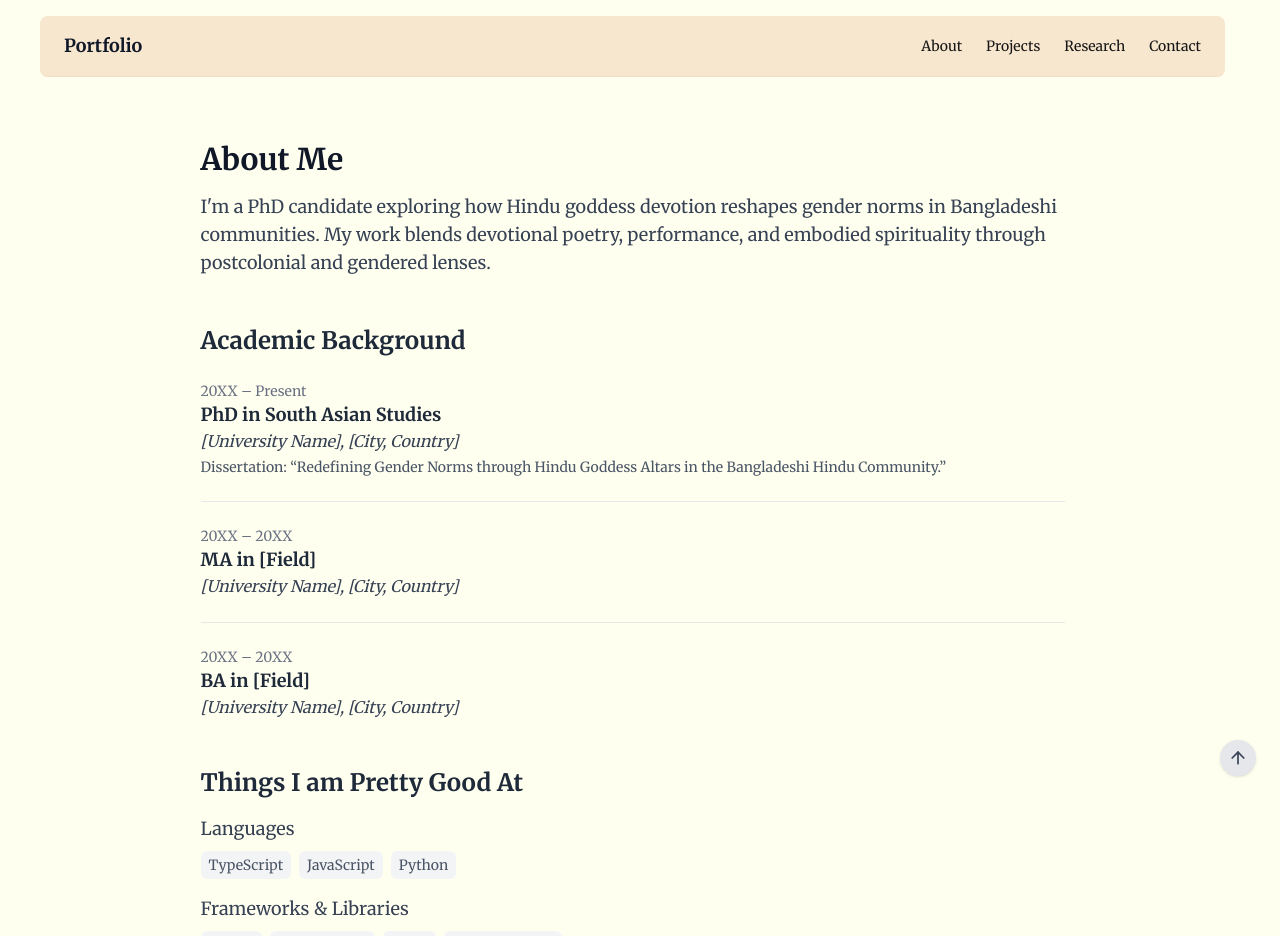
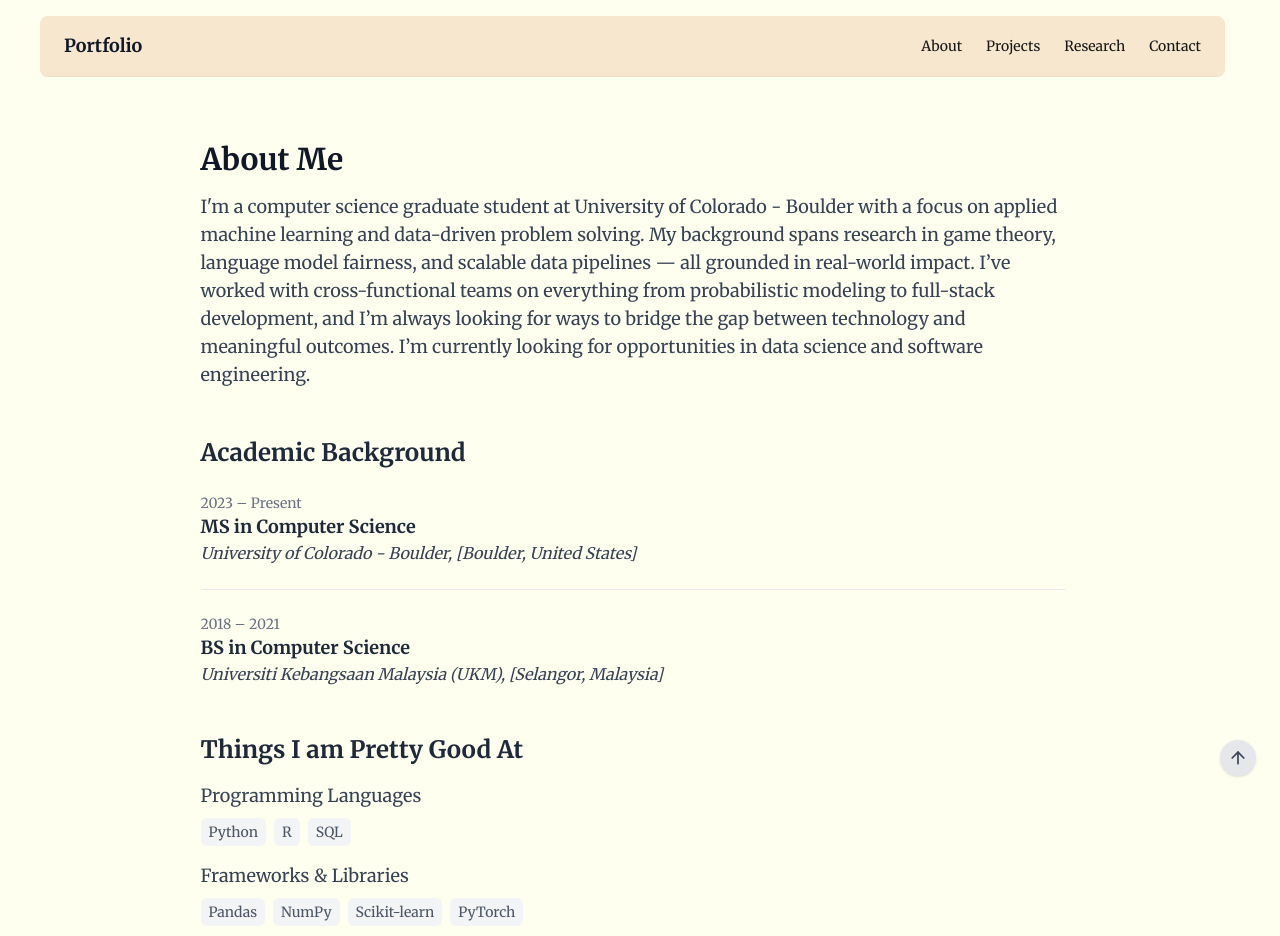
Before and after one commit to arindrajit-paul/portfolio-nextjs, a Next.js app in the folder portfolio-nextjs/: page /about in a window 1280 px wide. Shown: the top 936 px of the page. Built offline with nearby package versions, Linux system fonts and the light colour scheme.

Commit message:
Fixed minor alignment issues and about section.

```diff
--- a/portfolio-nextjs/src/app/about/page.tsx
+++ b/portfolio-nextjs/src/app/about/page.tsx
@@ -64,7 +64,7 @@ export default function AboutPage() {
           ))}
         </div>
 
-        <h2 className="text-2xl font-semibold text-gray-800 mt-10">
+        {/* <h2 className="text-2xl font-semibold text-gray-800 mt-10">
           Things I am Not So Good At (Yet!)
         </h2>
         <div className="mt-4 space-y-4">
@@ -82,7 +82,7 @@ export default function AboutPage() {
               </ul>
             </div>
           ))}
-        </div>
+        </div> */}
       </div>
 
       {/* Personal Touch */}
--- a/portfolio-nextjs/src/data/about.json
+++ b/portfolio-nextjs/src/data/about.json
@@ -1,45 +1,30 @@
 {
-  "intro": "I'm a PhD candidate exploring how Hindu goddess devotion reshapes gender norms in Bangladeshi communities. My work blends devotional poetry, performance, and embodied spirituality through postcolonial and gendered lenses.",
+  "intro": "I'm a computer science graduate student at University of Colorado - Boulder with a focus on applied machine learning and data-driven problem solving. My background spans research in game theory, language model fairness, and scalable data pipelines — all grounded in real-world impact. I’ve worked with cross-functional teams on everything from probabilistic modeling to full-stack development, and I’m always looking for ways to bridge the gap between technology and meaningful outcomes. I’m currently looking for opportunities in data science and software engineering.",
   "academicBackground": [
     {
-      "title": "PhD in South Asian Studies",
-      "institution": "[University Name]",
-      "location": "[City, Country]",
-      "startYear": "20XX",
-      "endYear": "Present",
-      "note": "Dissertation: “Redefining Gender Norms through Hindu Goddess Altars in the Bangladeshi Hindu Community.”"
+      "title": "MS in Computer Science",
+      "institution": "University of Colorado - Boulder",
+      "location": "[Boulder, United States]",
+      "startYear": "2023",
+      "endYear": "Present"
     },
     {
-      "title": "MA in [Field]",
-      "institution": "[University Name]",
-      "location": "[City, Country]",
-      "startYear": "20XX",
-      "endYear": "20XX"
-    },
-    {
-      "title": "BA in [Field]",
-      "institution": "[University Name]",
-      "location": "[City, Country]",
-      "startYear": "20XX",
-      "endYear": "20XX"
+      "title": "BS in Computer Science",
+      "institution": "Universiti Kebangsaan Malaysia (UKM)",
+      "location": "[Selangor, Malaysia]",
+      "startYear": "2018",
+      "endYear": "2021"
     }
-  ],
-  "researchInterests": [
-    "Devotional poetry and its aesthetic/emotional power",
-    "Gender and religious identity in Bengali culture",
-    "Kazi Nazrul Islam’s contributions to religious pluralism",
-    "Shyama Sangeet and Goddess Kālī traditions",
-    "Embodiment and performativity in spiritual practice"
   ],
   "skills": {
     "prettyGoodAt": [
       {
-        "label": "Languages",
-        "items": ["TypeScript", "JavaScript", "Python"]
+        "label": "Programming Languages",
+        "items": ["Python", "R", "SQL"]
       },
       {
         "label": "Frameworks & Libraries",
-        "items": ["Next.js", "Tailwind CSS", "React", "Framer Motion"]
+        "items": ["Pandas", "NumPy", "Scikit-learn", "PyTorch"]
       }
     ],
     "gettingThere": [
@@ -53,5 +38,5 @@
       }
     ]
   },
-  "personalTouch": "Outside of research, I enjoy collecting devotional music, learning about ritual aesthetics, and building digital tools that support community storytelling. I'm passionate about blending tradition with modern platforms to create new possibilities for cultural memory and expression."
+  "personalTouch": "Outside of work, I enjoy photographing nature and playing video games. I’m also really into music — if I hadn’t gone into tech, I’d probably be a guitarist."
 }
```
Also changed, not shown: 2 other files (tests, documents, lock files or other folders).
